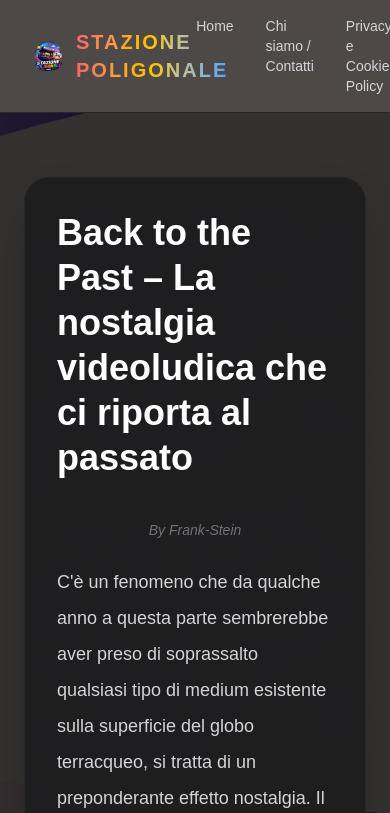
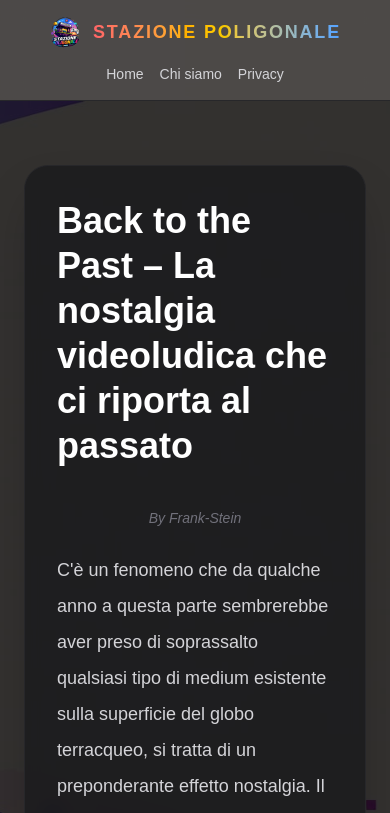
Before and after one commit to mw7qkxdcpj-collab/stazione-poligonale, a Next.js app: page /blog/primo-articolo in a window 390 px wide. Shown: the top 813 px of the page. Built offline with nearby package versions, Linux system fonts and the light colour scheme.

Commit message:
fix layout mobile

```diff
--- a/app/layout.tsx
+++ b/app/layout.tsx
@@ -17,9 +17,12 @@ export default function RootLayout({
       <body className="bg-black text-white">
 
         {/* NAVBAR */}
-        <nav className="flex items-center justify-between px-8 py-4 border-b border-zinc-800 bg-black/70 backdrop-blur-md sticky top-0 z-50">
+        <nav className="sticky top-0 z-50 border-b border-zinc-800 bg-black/70 backdrop-blur-md">
 
-          <div className="flex items-center gap-3 hover:scale-105 transition-transform duration-300">
+  <div className="max-w-6xl mx-auto px-4 sm:px-6 py-4 flex flex-col sm:flex-row sm:items-center sm:justify-between gap-4">
+
+    {/* LOGO */}
+    <div className="flex items-center justify-center sm:justify-start gap-3 hover:scale-105 transition-transform duration-300">
 
       <Image
         src="/logo.png"
@@ -29,13 +32,14 @@ export default function RootLayout({
         className="rounded-full"
       />
 
-  <span className="font-bold text-xl tracking-widest bg-gradient-to-r from-red-400 via-yellow-400 via-green-400 to-blue-400 text-transparent bg-clip-text">
+      <span className="font-bold text-lg sm:text-xl tracking-widest bg-gradient-to-r from-red-400 via-yellow-400 via-green-400 to-blue-400 text-transparent bg-clip-text text-center sm:text-left">
         STAZIONE POLIGONALE
       </span>
 
     </div>
 
-         <div className="flex gap-8 text-sm">
+    {/* LINKS */}
+    <div className="flex flex-wrap justify-center gap-4 sm:gap-8 text-sm">
 
       <Link
         href="/"
@@ -46,11 +50,6 @@ export default function RootLayout({
         }`}
       >
         Home
-    <span
-      className={`absolute left-0 -bottom-1 h-[2px] bg-white transition-all duration-300 ${
-        pathname === "/" ? "w-full" : "w-0 group-hover:w-full"
-      }`}
-    />
       </Link>
 
       <Link
@@ -61,14 +60,7 @@ export default function RootLayout({
             : "text-zinc-300 hover:text-white"
         }`}
       >
-    Chi siamo / Contatti
-    <span
-      className={`absolute left-0 -bottom-1 h-[2px] bg-white transition-all duration-300 ${
-        pathname === "/chi-siamo"
-          ? "w-full"
-          : "w-0 group-hover:w-full"
-      }`}
-    />
+        Chi siamo
       </Link>
 
       <Link
@@ -79,15 +71,10 @@ export default function RootLayout({
             : "text-zinc-300 hover:text-white"
         }`}
       >
-    Privacy e Cookie Policy
-    <span
-      className={`absolute left-0 -bottom-1 h-[2px] bg-white transition-all duration-300 ${
-        pathname === "/privacy-policy"
-          ? "w-full"
-          : "w-0 group-hover:w-full"
-      }`}
-    />
+        Privacy
       </Link>
+
+    </div>
 
   </div>
 
```
Lines whose indentation alone changed are shown as unchanged.
